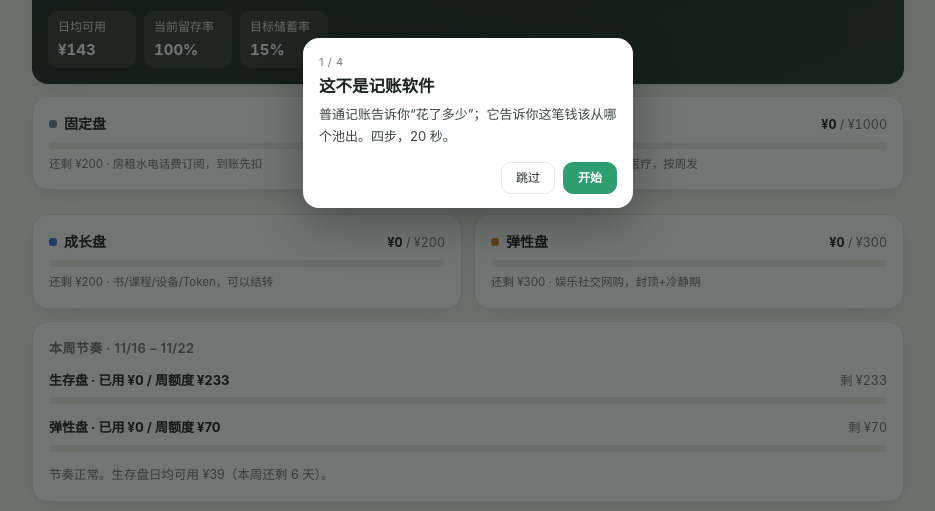
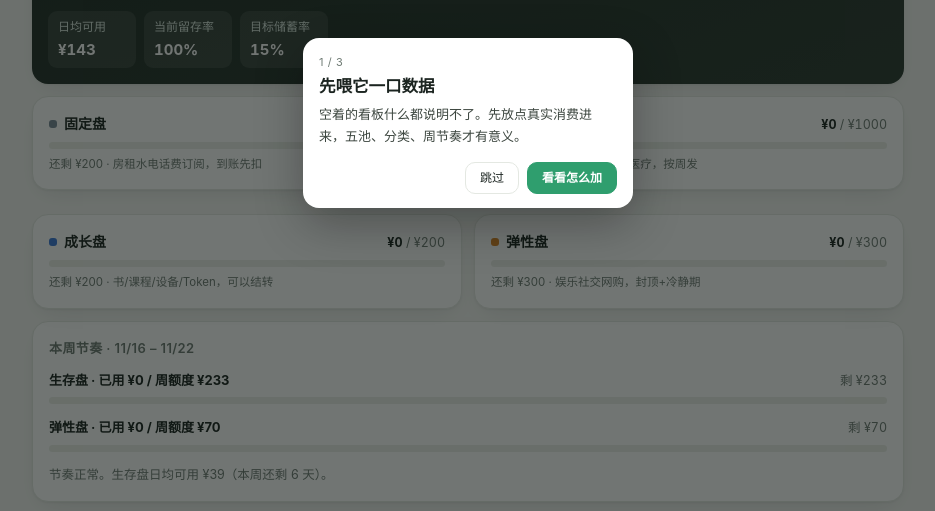
Before and after one commit to SL1u0513/spend, a plain HTML site: page index.html in a window 1280 px wide. Shown: the part 277-788 px from the top of the page, without its empty margins (172-1107 px from the left). Drawn offline with Linux system fonts and the light colour scheme.

Commit message:
upload index.html

```diff
--- a/index.html
+++ b/index.html
@@ -1556,6 +1556,11 @@ async function handleFiles(files){
 
 function renderImport(notes){
   var h = "";
+  h += '<div class="card"><h3>加数据的三条路</h3><div class="hint">';
+  h += '<b>① 导账单</b>　支付宝/微信导出 ZIP 或 CSV，拖进下面<br>';
+  h += '<b>② 手动记</b>　金额 → 池 → 回车，3 秒一笔（在「记一笔」）<br>';
+  h += '<b>③ 粘凭证</b>　截图里提取的文字粘到「记一笔」，自动填好';
+  h += '</div></div>';
   h += '<div class="card">';
   h += '<h3>把账单拖进来</h3>';
   h += '<div class="drop" id="dropZone"><b>拖入 .csv 或 .zip</b>，或点这里选文件';
@@ -2173,14 +2178,12 @@ function clearAll(){
 /* ============================ 新手引导 ============================ */
 
 var TOUR_STEPS = [
-  { sel:null, title:"这不是记账软件", next:"开始",
-    text:"普通记账告诉你“花了多少”；它告诉你这笔钱该从哪个池出。四步，20 秒。" },
-  { sel:"#v-dash .hero", title:"只看一个数", next:"下一步",
-    text:"本期还剩多少可花。日均、留存率都在下面，都是算好的，不用你动手。" },
-  { sel:"#v-dash .grid2 .card.pool", title:"钱被分成五个池", next:"下一步",
-    text:"固定（房租话费订阅）、生存（吃饭交通）、成长（书课设备与 Token）、弹性（娱乐社交）。储蓄不在这里——它到账当天就转走，不算可花的钱。" },
-  { tab:"settings", sel:"#sIncome", title:"最后一步：填个数字", next:"填好了",
-    text:"把每月生活费改成你真实的数，下面会自动分好五个池。储蓄那份，今天最好就转走。" }
+  { sel:null, title:"先喂它一口数据", next:"看看怎么加",
+    text:"空着的看板什么都说明不了。先放点真实消费进来，五池、分类、周节奏才有意义。" },
+  { tab:"entry", sel:"#pasteBox", title:"手动记：3 秒一笔", next:"下一步",
+    text:"金额 → 选池 → 回车。也可以把支付截图里提取的文字粘进这个框，金额、时间、商户会自动填好。" },
+  { tab:"import", sel:"#dropZone", title:"批量导：一个月一次就够", next:"开始用",
+    text:"支付宝/微信导出 ZIP 或 CSV 拖进来，自动认表头、自动分类、按交易单号去重。导入后分类不对就点开改，改两次会进「改错排行」，一键全改。" }
 ];
 
 var tourIdx = -1;
```
